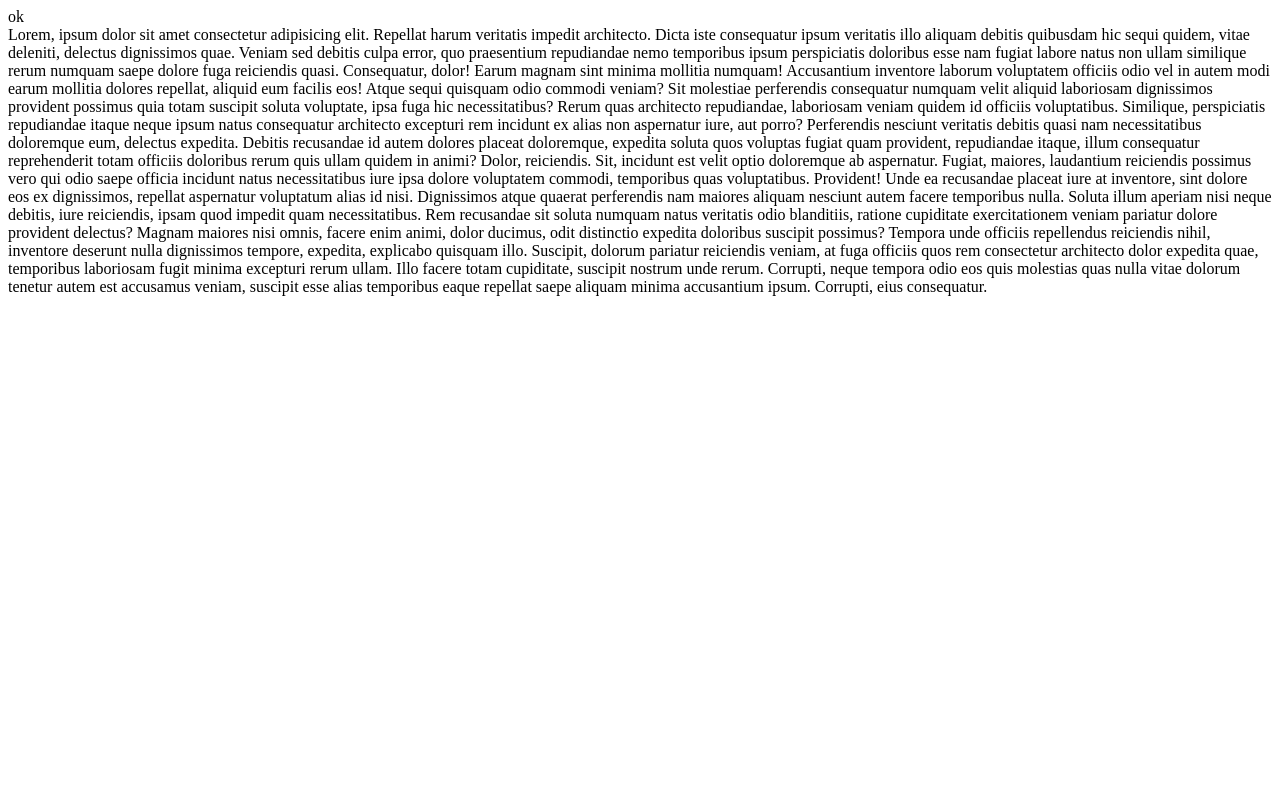
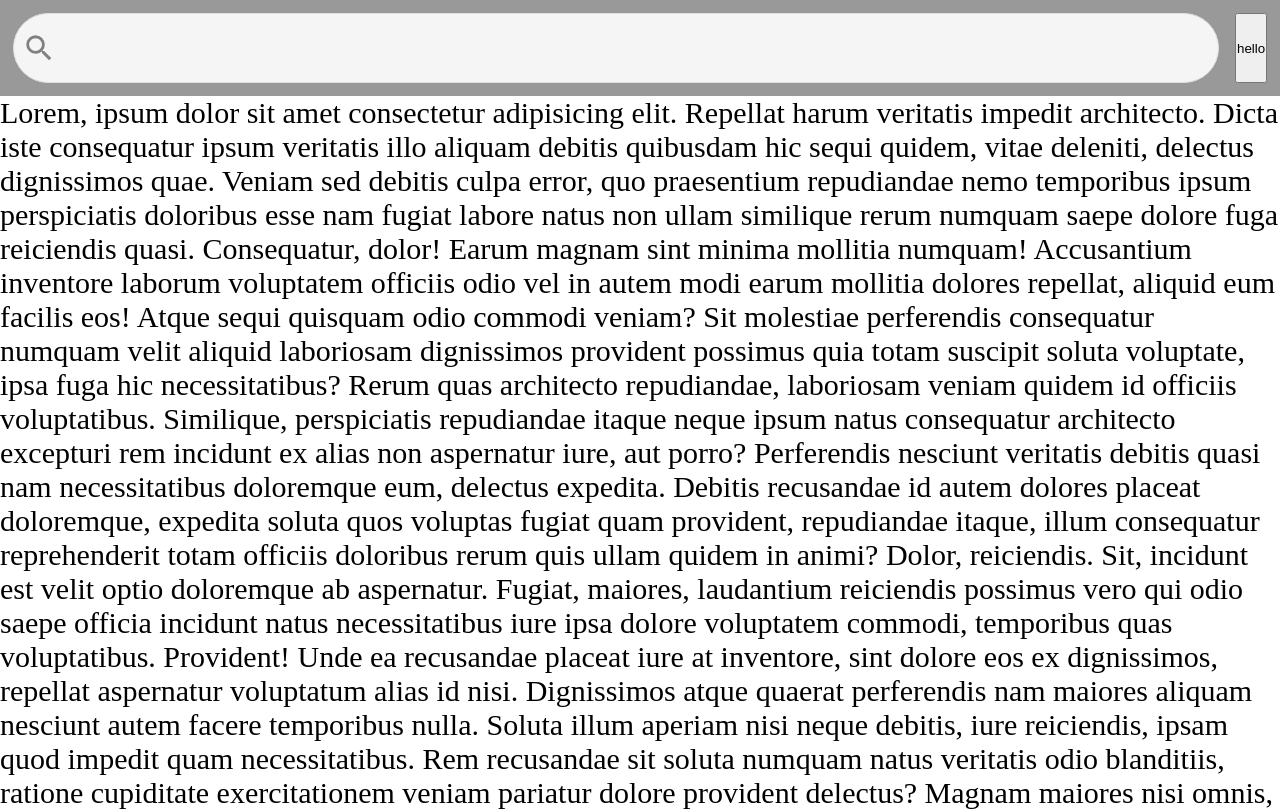
Before and after one commit to kataya1/Pinterest, a React (Create React App) app in the folder frontend/pintrest/: page / in a window 1280 px wide. Shown: the top 811 px of the page. Built offline with nearby package versions, Linux system fonts and the light colour scheme.

Commit message:
nav bar finished

```diff
--- a/frontend/pintrest/src/App.css
+++ b/frontend/pintrest/src/App.css
@@ -1,38 +1,10 @@
-.App {
-  text-align: center;
+@import-normalize;
+
+*,*::before,*::after{
+    padding: 0;
+    margin: 0;
+    box-sizing: inherit;
 }
-
-.App-logo {
-  height: 40vmin;
-  pointer-events: none;
+html{
+    box-sizing: border-box;
 }
-
-@media (prefers-reduced-motion: no-preference) {
-  .App-logo {
-    animation: App-logo-spin infinite 20s linear;
-  }
-}
-
-.App-header {
-  background-color: #282c34;
-  min-height: 100vh;
-  display: flex;
-  flex-direction: column;
-  align-items: center;
-  justify-content: center;
-  font-size: calc(10px + 2vmin);
-  color: white;
-}
-
-.App-link {
-  color: #61dafb;
-}
-
-@keyframes App-logo-spin {
-  from {
-    transform: rotate(0deg);
-  }
-  to {
-    transform: rotate(360deg);
-  }
-}
--- a/frontend/pintrest/src/App.js
+++ b/frontend/pintrest/src/App.js
@@ -1,10 +1,11 @@
 import Navbar from './components/Navbar/Navbar'
+import './App.css'
 
 function App() {
   return (
     <>
       <Navbar/>
-      <div className="words">
+      <div className="words" style={{"font-size" : '30px'}}>
         Lorem, ipsum dolor sit amet consectetur adipisicing elit. Repellat harum veritatis impedit architecto. Dicta iste consequatur ipsum veritatis illo aliquam debitis quibusdam hic sequi quidem, vitae deleniti, delectus dignissimos quae.
         Veniam sed debitis culpa error, quo praesentium repudiandae nemo temporibus ipsum perspiciatis doloribus esse nam fugiat labore natus non ullam similique rerum numquam saepe dolore fuga reiciendis quasi. Consequatur, dolor!
         Earum magnam sint minima mollitia numquam! Accusantium inventore laborum voluptatem officiis odio vel in autem modi earum mollitia dolores repellat, aliquid eum facilis eos! Atque sequi quisquam odio commodi veniam?
--- a/frontend/pintrest/src/components/Navbar/Navbar.js
+++ b/frontend/pintrest/src/components/Navbar/Navbar.js
@@ -1,3 +1,11 @@
+import styles from './Navbar.module.css';
+import Searchbox  from '../Searchbox/Searchbox';
 export default function Navbar() {
-    return <div>ok</div>
-  }
+
+    return (
+    <nav className={styles.navigation}>
+        <Searchbox></Searchbox>
+        <button>hello</button>
+    </nav>
+    )
+}
--- /dev/null
+++ b/frontend/pintrest/src/components/Navbar/Navbar.module.css
@@ -0,0 +1,27 @@
+
+nav.navigation{
+    background-color: #999;
+    display: flex;
+    position: sticky;
+    top: 0;
+    gap: 1rem ;
+    padding: 0.8rem;
+    --font-size: 1rem;
+    font-size: var(--font-size);
+    height: 12vh;
+}
+
+/* Extra small devices (phones, 600px and down) */
+@media only screen and (max-width: 600px) {}
+
+/* Small devices (portrait tablets and large phones, 600px and up) */
+@media only screen and (min-width: 600px) {}
+
+/* Medium devices (landscape tablets, 768px and up) */
+@media only screen and (min-width: 768px) {}
+
+/* Large devices (laptops/desktops, 992px and up) */
+@media only screen and (min-width: 992px) {}
+
+/* Extra large devices (large laptops and desktops, 1200px and up) */
+@media only screen and (min-width: 1200px) {}
--- /dev/null
+++ b/frontend/pintrest/src/components/Searchbox/Searchbox.css
@@ -0,0 +1,50 @@
+#Search-box{
+    flex-grow: 1;
+    border-radius: 3rem;
+    border: 1px solid #dfe1e5;
+    background-color: #f5f5f5;
+    display: flex;
+    flex-direction: row;
+    height: 100%;
+    align-content: center;
+    justify-content: space-between;
+}
+
+#Search-box:hover{
+    background-color: #fff;
+    box-shadow: 0 1px 6px rgba(32,33,36,.28);
+    border-color: rgba(223,225,229,0);
+
+}
+
+
+
+#sb-magnifying-glass{
+    margin: auto 0.5rem;
+    height: 50%;
+}
+#sb-magnifying-glass svg{
+    height: 100%;
+    color: gray;
+}
+#sb-magnifying-glass path{
+    fill: currentColor;
+}
+
+#sb-input-container{
+  flex-grow: 1;
+  flex: 100%;
+}
+
+
+#search-input-field
+{
+    height: 100%;
+    width: 100%;
+    outline: none;
+    border: none;
+
+    font-size: medium;
+    background-color: transparent;
+
+}
--- /dev/null
+++ b/frontend/pintrest/src/components/Searchbox/Searchbox.js
@@ -0,0 +1,15 @@
+import './Searchbox.css'
+import {ReactComponent as Magniglass} from './magni.svg'
+
+export default function Searchbox(){
+    return (
+        <div id="Search-box">
+            <div id="sb-magnifying-glass">
+                <Magniglass style={{ "font-size": '10px'}}/>
+            </div>
+            <form id="sb-input-container" action="https://google.com/search" method="GEt">
+                <input type="text" id="search-input-field" name="q" />
+            </form>
+        </div>
+    )
+}
```
Also changed, not shown: frontend/pintrest/src/components/Navbar/Navbar.css (deleted), frontend/pintrest/src/components/Searchbox/magni.svg (added).
